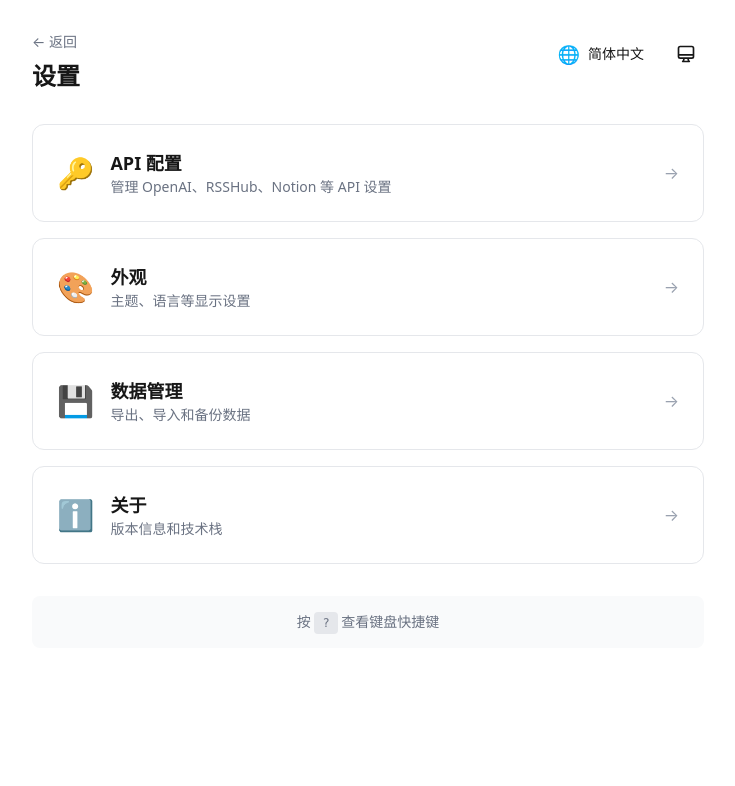
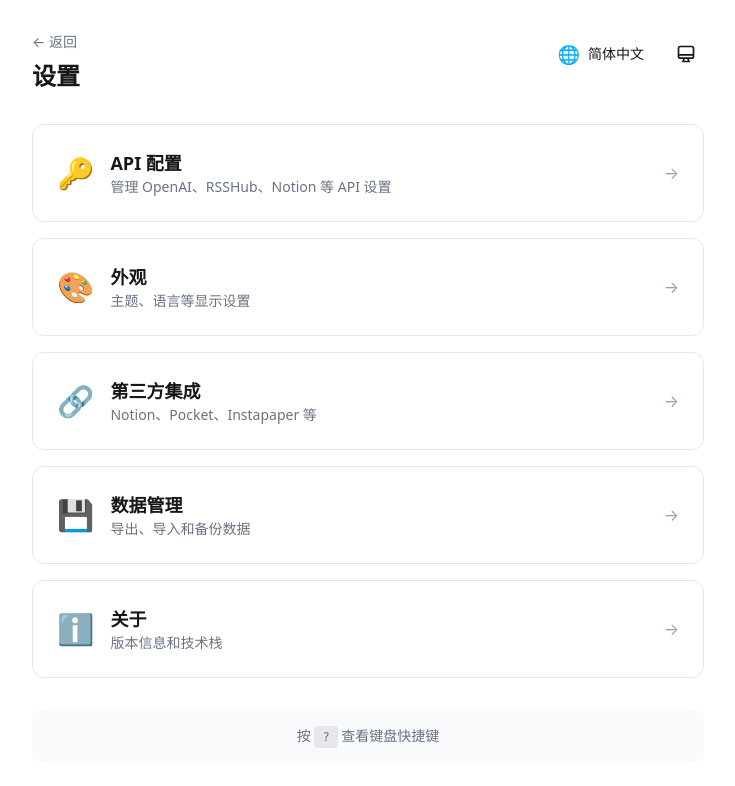
Before and after one commit to Xues-idiot/yuechuan, a Next.js app in the folder frontend/: page /settings in a window 1280 px wide. Shown: the top 786 px of the page, without its empty margins (272-1007 px from the left). Built offline with nearby package versions, Linux system fonts and the light colour scheme.

Commit message:
添加集成页面链接到设置页
在设置页面添加了"第三方集成"链接，指向 /settings/integrations

```diff
--- a/frontend/src/app/settings/page.tsx
+++ b/frontend/src/app/settings/page.tsx
@@ -52,6 +52,20 @@ export default function SettingsPage() {
           </Link>
 
           <Link
+            href="/settings/integrations"
+            className="block p-6 bg-white dark:bg-gray-800 rounded-xl border border-gray-200 dark:border-gray-700 hover:border-blue-500 transition-colors"
+          >
+            <div className="flex items-center gap-4">
+              <span className="text-3xl">🔗</span>
+              <div className="flex-1">
+                <h2 className="text-lg font-semibold">第三方集成</h2>
+                <p className="text-sm text-gray-500">Notion、Pocket、Instapaper 等</p>
+              </div>
+              <span className="text-gray-400">→</span>
+            </div>
+          </Link>
+
+          <Link
             href="/data"
             className="block p-6 bg-white dark:bg-gray-800 rounded-xl border border-gray-200 dark:border-gray-700 hover:border-blue-500 transition-colors"
           >
```
